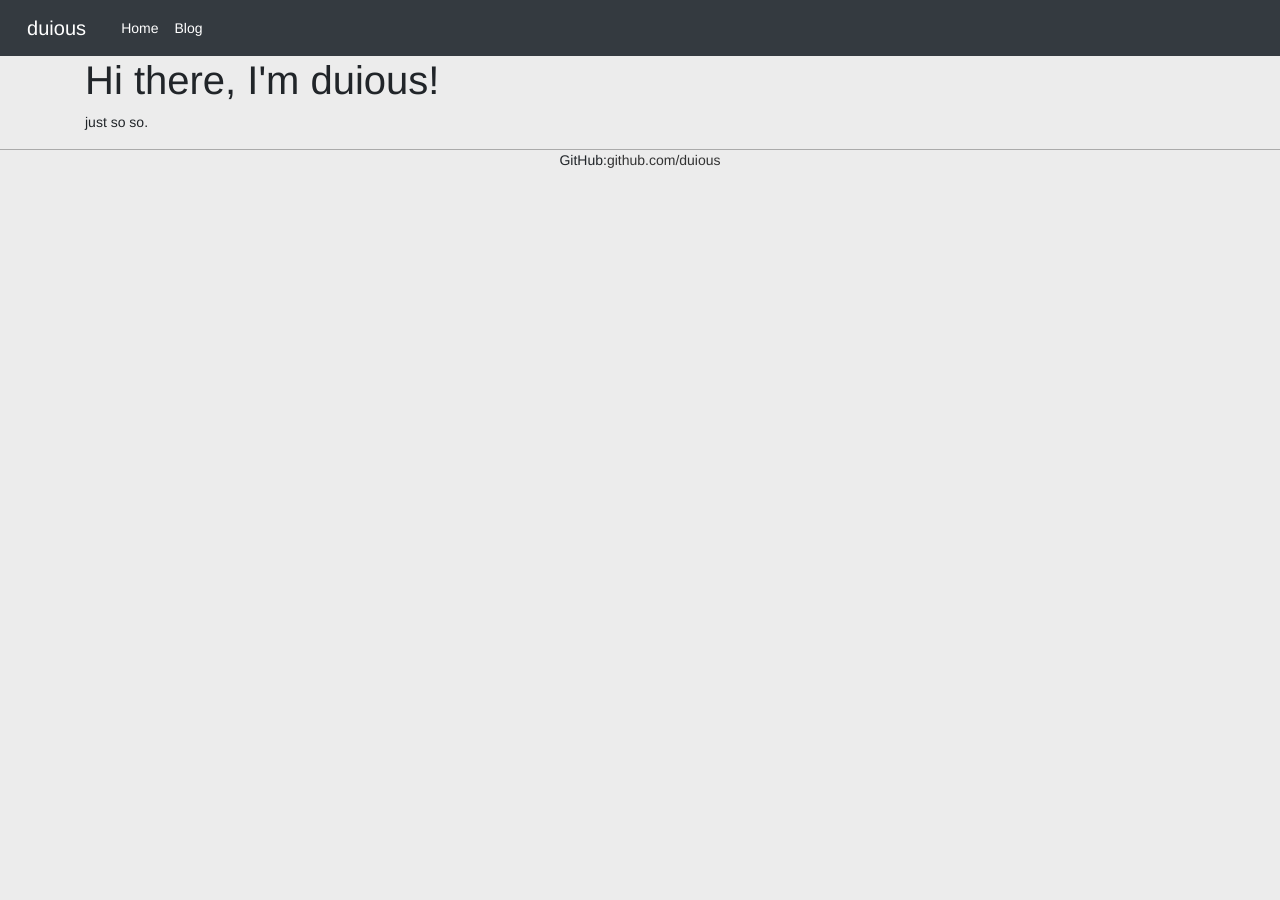
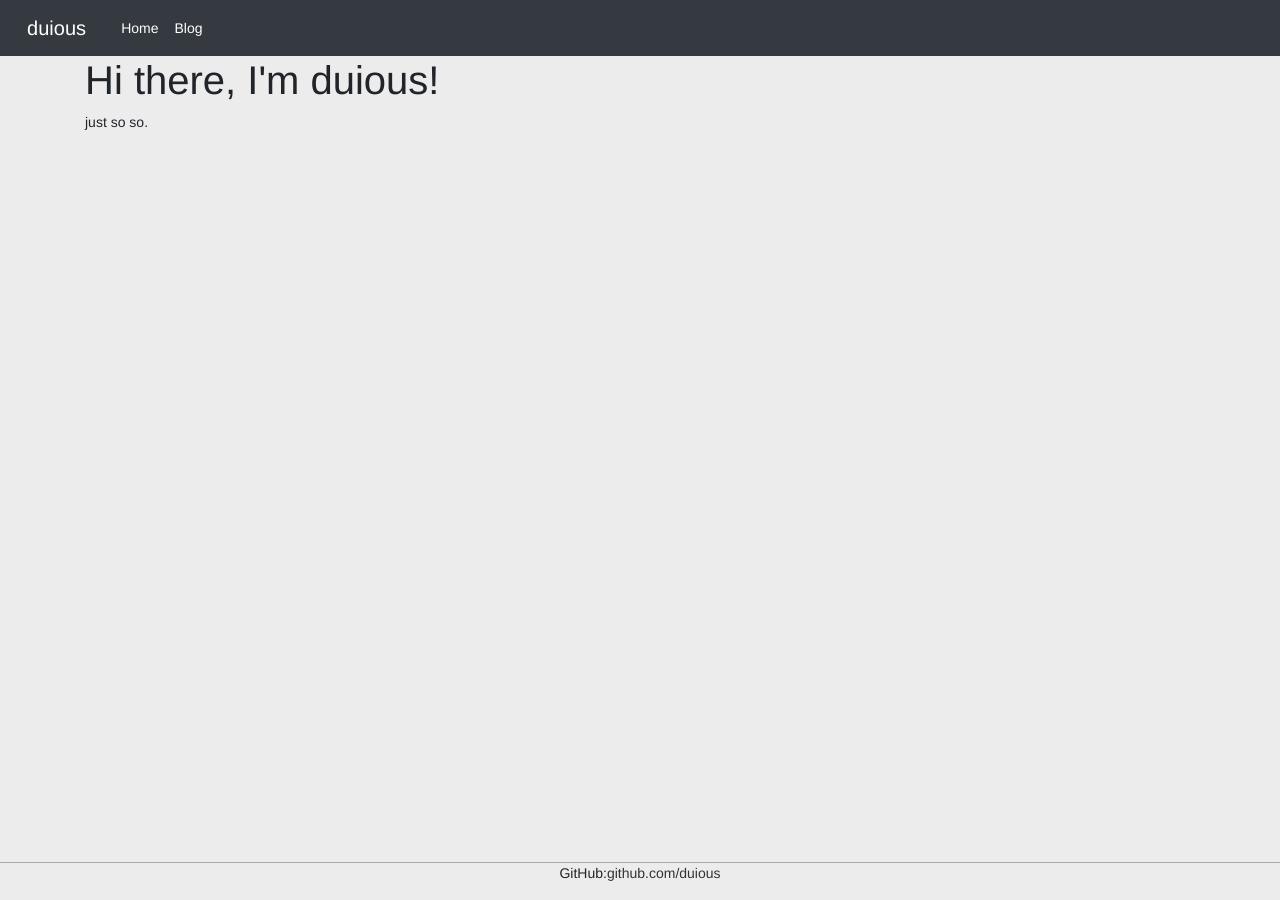
Before and after one commit to duious/duious.github.io, a Jekyll site: the page built from index.html, in a window 1280 px wide. Built offline with Jekyll 4.4.1, drawn with Linux system fonts in a browser that asks for light colours.

Commit message:
update html

```diff
--- a/css/main.css
+++ b/css/main.css
@@ -14,6 +14,7 @@ a, a:hover, a:visited {
 footer {
     border-top: 1px solid #aaa;
     position: absolute;
+    bottom: 0;
     width: 100%;
 }
 
```
